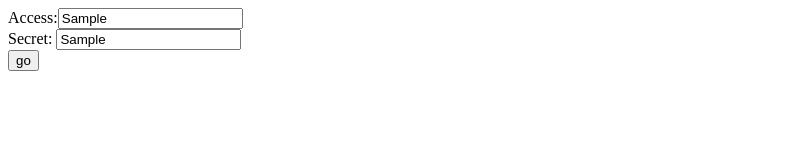
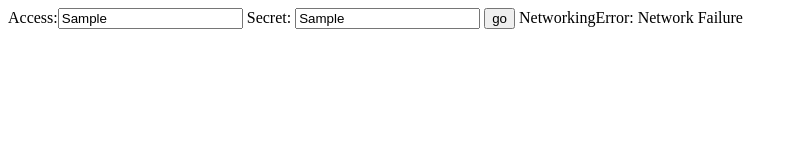
Before and after one commit to sidharthm/chromesthree, a browser extension: page index.html in a window 1280 px wide. Both pictures are taken after typing "Sample", "Sample" into the empty fields and a click on the button "go". Shown: the whole page, without its empty margins (0-798 px from the left). Drawn offline with Linux system fonts and the light colour scheme; no server answers.

Commit message:
log messages to screen

```diff
--- a/index.html
+++ b/index.html
@@ -5,12 +5,13 @@
 <script src="main.js"></script>
 </head>
   <body>
-    <div>
+    <div class="header">
       Access:<input type="text" id="access"></input>
+      Secret: <input type="text" id="secret"></input>
+      <button id="try">go</button>
+      <span id="credential-message"></span>
     </div>
-    <div>
-      Secret: <input type="text" id="secret"></input>
+    <div class="main">
     </div>
-    <button id="try">go</button>
   </body>
 </html>
--- a/main.js
+++ b/main.js
@@ -1,15 +1,30 @@
 $(document).ready(function(){
+  var s3;//available in higher namespace
+
   $("#try").click(function(){
     accessKey = $("#access").val()
     secretKey = $("#secret").val()
     if (accessKey && secretKey){
       s3 = new AWS.S3({accessKeyId: accessKey, secretAccessKey: secretKey});
       s3.listBuckets(function(err, data) {
-        if (err) console.log(err, err.stack); // an error occurred
-          else     console.log(data);           // successful response
-          });
+        if (err){
+          console.log(err, err.stack); // an error occurred
+          printMessage("span#credential-message",err,"error");
+        }
+        else{
+          printMessage("span#credential-message",'Authentication Success',"success"); // successful response
+        }
+      });
     } else {
-      console.log("need creds");
+      printMessage("span#credential-message",'Please Provide Credentials',"error");
     }
   });
+
+  printMessage = function(element,message,classToAdd){
+    msgElement = $(element);
+    if (msgElement){
+      msgElement.text(message);
+      if (classToAdd) msgElement.addClass(classToAdd);
+    }
+  }
 });
```
